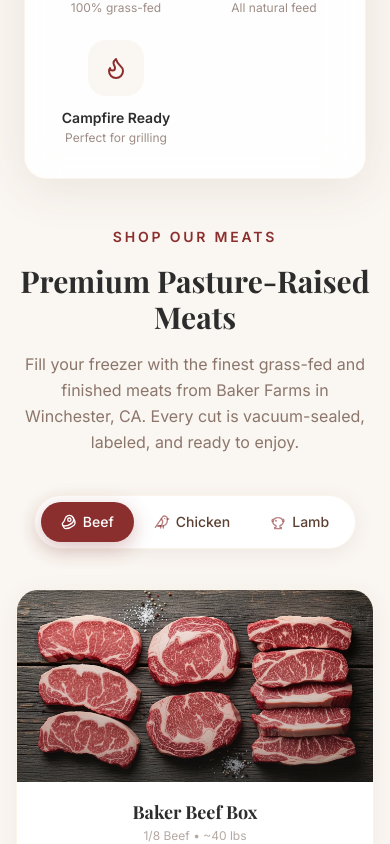
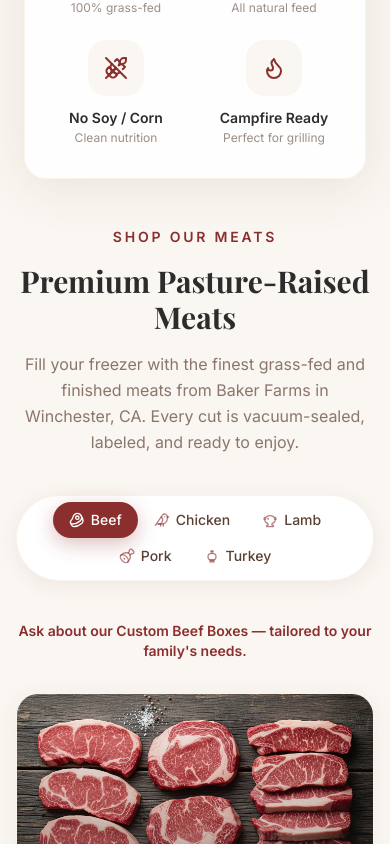
Before and after one commit to tdmgmrkt-arch/baker-farms, a Next.js app: page / in a window 390 px wide. Shown: the part 780-1624 px from the top of the page. Built offline with nearby package versions, Linux system fonts and the light colour scheme.

Commit message:
updates list

```diff
--- a/src/components/About.tsx
+++ b/src/components/About.tsx
@@ -4,9 +4,9 @@ import { motion } from "framer-motion";
 import { Check } from "lucide-react";
 
 const highlights = [
-  "Family-owned and operated for over 35 years",
+  "Family owned and operated for years",
   "100% grass-fed and pasture-raised livestock",
-  "No antibiotics, hormones, or GMO feed",
+  "No antibiotics, hormones, soy, corn, or GMO feed",
   "Sustainable and regenerative farming practices",
 ];
 
@@ -61,8 +61,8 @@ export default function About() {
               transition={{ delay: 0.5, type: "spring" }}
               className="absolute -bottom-6 right-2 sm:-right-4 lg:-right-8 bg-barn-red text-white rounded-2xl p-4 sm:p-5 shadow-[0_12px_35px_rgba(139,46,46,0.3)]"
             >
-              <span className="font-serif text-3xl font-bold block">35+</span>
-              <span className="text-sm text-white/80">Years of Trust</span>
+              <span className="font-serif text-2xl font-bold block leading-tight">Family</span>
+              <span className="text-sm text-white/80">Owned</span>
             </motion.div>
           </motion.div>
 
@@ -81,14 +81,19 @@ export default function About() {
               <span className="text-barn-red italic">Rooted in Care</span>
             </h2>
             <p className="text-warm-brown/70 text-base sm:text-lg leading-relaxed mb-5 sm:mb-6">
-              For three generations, Baker Farms has been raising livestock the
-              way nature intended — on open pastures, under blue skies, and with
-              an unwavering commitment to quality.
+              For years, Baker Farms has been raising livestock the way nature
+              intended — on open pastures, under blue skies, and with an
+              unwavering commitment to quality.
             </p>
-            <p className="text-warm-brown/70 text-sm sm:text-base leading-relaxed mb-8 sm:mb-10">
+            <p className="text-warm-brown/70 text-sm sm:text-base leading-relaxed mb-4 sm:mb-5">
               We believe that the best meat comes from animals that live the best
               lives. That&apos;s why every cut we offer is pasture-raised, free
               from antibiotics and hormones, and dry-aged for peak flavor.
+            </p>
+            <p className="text-warm-brown/70 text-sm sm:text-base leading-relaxed mb-8 sm:mb-10">
+              Our meats come from Baker Farms along with like-minded farm and
+              ranch partners who share our values and standards — ensuring the
+              same premium quality in every cut, every time.
             </p>
 
             {/* Highlights */}
--- a/src/components/CTA.tsx
+++ b/src/components/CTA.tsx
@@ -12,7 +12,9 @@ const interestOptions = [
   { value: "beef", label: "Beef Shares" },
   { value: "chicken", label: "Chicken" },
   { value: "lamb", label: "Lamb" },
-  { value: "bundles", label: "Family Bundles" },
+  { value: "pork", label: "Pork (Seasonal)" },
+  { value: "turkey", label: "Turkey (Seasonal)" },
+  { value: "custom", label: "Custom Beef Boxes" },
   { value: "wholesale", label: "Wholesale" },
 ];
 
@@ -20,12 +22,12 @@ const contactDetails = [
   {
     icon: Phone,
     label: "Phone",
-    value: "(951) 555-BEEF",
+    value: "(951) 348-0235",
   },
   {
     icon: Mail,
     label: "Email",
-    value: "hello@bakerfarms.com",
+    value: "bakermeatco@gmail.com",
   },
   {
     icon: MapPin,
--- a/src/components/FeaturesBar.tsx
+++ b/src/components/FeaturesBar.tsx
@@ -1,7 +1,7 @@
 "use client";
 
 import { motion } from "framer-motion";
-import { Leaf, Heart, Sun, ShieldCheck, Flame } from "lucide-react";
+import { Leaf, Heart, Sun, ShieldCheck, Flame, WheatOff } from "lucide-react";
 
 const features = [
   {
@@ -25,6 +25,11 @@ const features = [
     desc: "All natural feed",
   },
   {
+    icon: WheatOff,
+    title: "No Soy / Corn",
+    desc: "Clean nutrition",
+  },
+  {
     icon: Flame,
     title: "Campfire Ready",
     desc: "Perfect for grilling",
@@ -42,7 +47,7 @@ export default function FeaturesBar() {
           transition={{ duration: 0.7 }}
           className="bg-white/90 backdrop-blur-lg rounded-3xl shadow-[0_8px_50px_rgba(92,64,51,0.1)] border border-golden/10 px-6 py-8 lg:px-10 lg:py-10"
         >
-          <div className="grid grid-cols-2 sm:grid-cols-3 lg:grid-cols-5 gap-6 lg:gap-4">
+          <div className="grid grid-cols-2 sm:grid-cols-3 lg:grid-cols-6 gap-6 lg:gap-4">
             {features.map((feature, i) => (
               <motion.div
                 key={feature.title}
--- a/src/components/Footer.tsx
+++ b/src/components/Footer.tsx
@@ -7,8 +7,6 @@ import Link from "next/link";
 import {
   Facebook,
   Instagram,
-  Twitter,
-  Youtube,
   ArrowRight,
   CreditCard,
   Lock,
@@ -30,10 +28,8 @@ const customerService = [
 ];
 
 const socials = [
-  { icon: Facebook, href: "#", label: "Facebook" },
-  { icon: Instagram, href: "#", label: "Instagram" },
-  { icon: Twitter, href: "#", label: "Twitter" },
-  { icon: Youtube, href: "#", label: "YouTube" },
+  { icon: Facebook, href: "https://www.facebook.com/bakermeatco", label: "Facebook" },
+  { icon: Instagram, href: "https://www.instagram.com/bakermeatco", label: "Instagram" },
 ];
 
 function FooterAccordion({
@@ -140,9 +136,9 @@ export default function Footer() {
               />
             </div>
             <p className="text-white/45 text-sm leading-relaxed max-w-xs mb-8">
-              Family-owned and operated for over 35 years in Winchester,
-              California. Ethically raised, pasture-to-plate premium meats
-              delivered with care and integrity.
+              Family owned and operated in Winchester, California. Premium
+              pasture-raised meats from our farms to your table — delivered
+              with care and integrity.
             </p>
             <div className="flex items-center gap-3">
               {socials.map((social) => (
--- a/src/components/Hero.tsx
+++ b/src/components/Hero.tsx
@@ -44,7 +44,7 @@ export default function Hero() {
           >
             <div className="h-px w-12 bg-golden" />
             <span className="text-golden-light text-sm font-semibold uppercase tracking-[0.25em]">
-              Family-Owned Since 1987
+              Family Owned &amp; Operated
             </span>
           </motion.div>
 
@@ -67,7 +67,7 @@ export default function Hero() {
             className="text-white/80 text-[0.938rem] sm:text-base lg:text-lg leading-relaxed max-w-lg mb-7 sm:mb-10 font-light drop-shadow-[0_1px_4px_rgba(0,0,0,0.4)]"
           >
             Each animal is humanely processed. Delivered fresh from our
-            family farm to your table with care and integrity.
+            farms to your table with care and integrity.
           </motion.p>
 
           {/* CTAs */}
@@ -128,19 +128,19 @@ export default function Hero() {
         <div className="w-px h-16 bg-white/20" />
         <div className="flex flex-col items-center gap-1">
           <span className="font-serif text-3xl font-bold text-golden-light">
-            35+
+            100%
           </span>
           <span className="text-white/50 text-xs uppercase tracking-wider">
-            Years
+            Grass-Fed
           </span>
         </div>
         <div className="w-px h-8 bg-white/20" />
         <div className="flex flex-col items-center gap-1">
           <span className="font-serif text-3xl font-bold text-golden-light">
-            100%
+            Family
           </span>
           <span className="text-white/50 text-xs uppercase tracking-wider">
-            Grass-Fed
+            Owned
           </span>
         </div>
         <div className="w-px h-16 bg-white/20" />
--- a/src/components/Products.tsx
+++ b/src/components/Products.tsx
@@ -2,9 +2,9 @@
 
 import { useState } from "react";
 import { motion, AnimatePresence } from "framer-motion";
-import { Check, MapPin, Truck, Snowflake, Beef, Bird, type LucideIcon } from "lucide-react";
+import { Check, MapPin, Truck, Snowflake, Beef, Bird, Ham, type LucideIcon } from "lucide-react";
 
-type Category = "Beef" | "Chicken" | "Lamb";
+type Category = "Beef" | "Chicken" | "Lamb" | "Pork" | "Turkey";
 
 const LambIcon = ({ className }: { className?: string }) => (
   <svg xmlns="http://www.w3.org/2000/svg" viewBox="0 0 24 24" fill="none" stroke="currentColor" strokeWidth="2" strokeLinecap="round" strokeLinejoin="round" className={className}>
@@ -16,10 +16,22 @@ const LambIcon = ({ className }: { className?: string }) => (
   </svg>
 );
 
-const categories: { label: Category; icon: LucideIcon | typeof LambIcon }[] = [
+const TurkeyIcon = ({ className }: { className?: string }) => (
+  <svg xmlns="http://www.w3.org/2000/svg" viewBox="0 0 24 24" fill="none" stroke="currentColor" strokeWidth="2" strokeLinecap="round" strokeLinejoin="round" className={className}>
+    <path d="M12 18c-3.3 0-6-2-6-5s2.7-5 6-5 6 2 6 5-2.7 5-6 5Z" />
+    <path d="M12 8V5" />
+    <path d="M10 5.5c0-.8.9-1.5 2-1.5s2 .7 2 1.5" />
+    <path d="M9 18v2.5c0 .3.2.5.5.5h1c.3 0 .5-.2.5-.5V18" />
+    <path d="M13 18v2.5c0 .3.2.5.5.5h1c.3 0 .5-.2.5-.5V18" />
+  </svg>
+);
+
+const categories: { label: Category; icon: LucideIcon | typeof LambIcon | typeof TurkeyIcon }[] = [
   { label: "Beef", icon: Beef },
   { label: "Chicken", icon: Bird },
   { label: "Lamb", icon: LambIcon },
+  { label: "Pork", icon: Ham },
+  { label: "Turkey", icon: TurkeyIcon },
 ];
 
 const categoryDescriptions: Record<Category, string | null> = {
@@ -27,6 +39,8 @@ const categoryDescriptions: Record<Category, string | null> = {
   Chicken:
     'Humanely raised premium all-natural chicken — no hormones, antibiotics, soy or corn. All cuts are vacuum-sealed and labeled. <strong>Local pickup only.</strong>',
   Lamb: 'Humanely raised with no hormones, antibiotics, soy or corn. All cuts are vacuum-sealed and labeled. <strong>Local pickup only.</strong>',
+  Pork: 'seasonal',
+  Turkey: 'seasonal',
 };
 
 interface Product {
@@ -43,12 +57,13 @@ interface Product {
   category: Category;
   image: string;
   paymentLink: string;
+  note?: string;
 }
 
 const products: Product[] = [
   // ── Beef ──
   {
-    name: "Baker Beef Box",
+    name: "The Beef Box",
     subtitle: "1/8 Beef",
     weight: "~40 lbs",
     price: "$825",
@@ -76,7 +91,7 @@ const products: Product[] = [
     name: "1/4 Beef",
     subtitle: "Quarter Share",
     weight: "~80 lbs",
-    price: "$1,450",
+    price: "$1,499",
     deposit: "50% deposit to reserve",
     description:
       "Great for couples and smaller families who want a great variety of beef to last several months.",
@@ -100,35 +115,31 @@ const products: Product[] = [
   {
     name: "1/2 Beef",
     subtitle: "Half Share",
-    weight: "~160 lbs",
-    price: "$2,750",
+    weight: "180–220 lbs",
+    price: "$2,999",
     deposit: "50% deposit to reserve",
     description:
       "Ideal for medium to large sized families who do a lot of cooking and want bulk savings.",
-    freezerSpace: "5-7 cubic feet",
-    shipping: "shipping",
+    freezerSpace: "7-10 cubic feet",
+    shipping: "pickup",
     popular: true,
     included: [
-      "6 packages Cube Steak or 5 packages Carne Asada",
-      "Sirloin Steaks (5 packages, 2 per package)",
-      "Ribeye Steaks (5 packages, 2 per package)",
-      "New York Strip Steaks (5 packages, 2 per package)",
-      "Filet Steaks (3 packages, 2 per package)",
-      "Rump Roast",
-      "6 Chuck Roasts",
-      "2 Sirloin Tip Roasts",
-      "5 packages Beef for Stew (1 lb each)",
-      "60–80 lbs Ground Beef (1 lb packages)",
+      "All primary cuts as steaks",
+      "All roasts included",
+      "All ground beef",
+      "Organs included",
+      "Bones cut into small sections for soup and stock",
     ],
     category: "Beef",
     image: "/images/meats.webp",
     paymentLink: "https://buy.stripe.com/test_6oU00j1h3e3tbu2eYw9EI06",
+    note: "Ask us about custom cuts",
   },
   {
     name: "Whole Beef",
     subtitle: "Full Share",
-    weight: "~360 lbs",
-    price: "$5,000",
+    weight: "360–400 lbs",
+    price: "$5,999",
     deposit: "50% deposit to reserve",
     description:
       "Best value for group splits or long-term freezer stocking. Splitting allows you to get even more meat for the money.",
@@ -144,13 +155,14 @@ const products: Product[] = [
     category: "Beef",
     image: "/images/steaks4.webp",
     paymentLink: "https://buy.stripe.com/test_bJe5kD3pbbVl2XwaIg9EI07",
+    note: "Ask us about custom cuts",
   },
   // ── Chicken ──
   {
-    name: "Baker Bird Box",
+    name: "The Bird Box",
     subtitle: "Premium Chicken",
     weight: "~40 lbs",
-    price: "$189",
+    price: "$199",
     deposit: "50% deposit to reserve",
     description:
       "Perfect for people who want monthly chicken without the big freezer commitment. Humanely raised premium all-natural chicken with no hormones, antibiotics, soy or corn.",
@@ -166,50 +178,22 @@ const products: Product[] = [
   },
   // ── Lamb ──
   {
-    name: "1/2 Lamb",
-    subtitle: "Half Share",
-    weight: "~25 lbs",
-    price: "$375",
+    name: "Ground Lamb",
+    subtitle: "Premium Ground",
+    weight: "~20 lbs",
+    price: "$199",
     deposit: "50% deposit to reserve",
     description:
-      "Perfect for couples and small families with a variety of premium cuts.",
-    freezerSpace: "~1 cubic foot",
+      "Premium pasture-raised ground lamb, perfect for burgers, meatballs, kebabs, and more. Vacuum-sealed in convenient packages.",
+    freezerSpace: "1-2 cubic feet",
     shipping: "pickup",
     included: [
-      "Ground Lamb",
-      "Leg of Lamb",
-      "Lamb Chops",
-      "Loin Chops",
-      "Lamb Rack",
-      "Roasts",
-      "Shank & More",
+      "Approx. 20 lbs Ground Lamb",
+      "Vacuum-sealed & labeled",
     ],
     category: "Lamb",
     image: "/images/lamb1.webp",
     paymentLink: "https://buy.stripe.com/test_3cI3cv1h3aRh41A5nW9EI01",
-  },
-  {
-    name: "Whole Lamb",
-    subtitle: "Full Share",
-    weight: "~50 lbs",
-    price: "$700",
-    deposit: "50% deposit to reserve",
-    description:
-      "Ideal for bigger families or meal preppers who want premium meat on hand.",
-    freezerSpace: "~2 cubic feet",
-    shipping: "pickup",
-    included: [
-      "Ground Lamb",
-      "Leg of Lamb",
-      "Lamb Chops",
-      "Loin Chops",
-      "Lamb Rack",
-      "Roasts",
-      "Shanks & More",
-    ],
-    category: "Lamb",
-    image: "/images/lamb2.webp",
-    paymentLink: "https://buy.stripe.com/test_cNi5kDgbX5wXdCa4jS9EI08",
   },
 ];
 
@@ -219,6 +203,7 @@ export default function Products() {
     (p) => p.category === activeCategory
   );
   const description = categoryDescriptions[activeCategory];
+  const isSeasonal = description === "seasonal";
 
   return (
     <section id="products" className="py-12 sm:py-16 lg:py-20 bg-cream">
@@ -252,15 +237,14 @@ export default function Products() {
           transition={{ duration: 0.5, delay: 0.2 }}
           className="flex justify-center mb-10"
         >
-          <div className="inline-flex bg-white rounded-full p-1.5 shadow-[0_4px_20px_rgba(92,64,51,0.08)] border border-golden/10">
+          <div className="inline-flex flex-wrap justify-center bg-white rounded-full p-1.5 shadow-[0_4px_20px_rgba(92,64,51,0.08)] border border-golden/10">
             {categories.map((cat) => (
               <button
                 key={cat.label}
                 onClick={() => {
                   setActiveCategory(cat.label);
-
                 }}
-                className={`px-5 py-2.5 sm:px-8 sm:py-3 rounded-full text-sm font-medium transition-all duration-300 flex items-center gap-1.5 sm:gap-2 ${
+                className={`px-4 py-2 sm:px-7 sm:py-3 rounded-full text-sm font-medium transition-all duration-300 flex items-center gap-1.5 sm:gap-2 ${
                   activeCategory === cat.label
                     ? "bg-barn-red text-white shadow-[0_6px_20px_rgba(139,46,46,0.3)]"
                     : "text-warm-brown hover:text-charcoal hover:bg-cream-dark/50"
@@ -275,7 +259,7 @@ export default function Products() {
 
         {/* Category Description (Chicken & Lamb) */}
         <AnimatePresence mode="wait">
-          {description && (
+          {description && !isSeasonal && (
             <motion.p
               key={activeCategory + "-desc"}
               initial={{ opacity: 0, y: 10 }}
@@ -288,7 +272,60 @@ export default function Products() {
           )}
         </AnimatePresence>
 
+        {/* Seasonal Message (Pork & Turkey) */}
+        <AnimatePresence mode="wait">
+          {isSeasonal && (
+            <motion.div
+              key={activeCategory + "-seasonal"}
+              initial={{ opacity: 0, y: 20 }}
+              animate={{ opacity: 1, y: 0 }}
+              exit={{ opacity: 0, y: -20 }}
+              transition={{ duration: 0.4 }}
+              className="max-w-lg mx-auto text-center py-16"
+            >
+              <div className="w-20 h-20 rounded-full bg-barn-red/10 flex items-center justify-center mx-auto mb-6">
+                {activeCategory === "Pork" ? (
+                  <Ham className="w-9 h-9 text-barn-red" />
+                ) : (
+                  <TurkeyIcon className="w-9 h-9 text-barn-red" />
+                )}
+              </div>
+              <h3 className="font-serif text-2xl sm:text-3xl font-bold text-charcoal mb-4">
+                Seasonal {activeCategory}
+              </h3>
+              <p className="text-warm-brown/70 text-base sm:text-lg leading-relaxed mb-6">
+                Ask us about our seasonal, locally and pasture-raised{" "}
+                <span className="text-barn-red font-semibold">{activeCategory}</span>.
+                Raised with the same standards — no hormones, antibiotics, soy, or corn.
+              </p>
+              <a
+                href="/#order"
+                className="inline-flex items-center gap-2 bg-barn-red text-white px-8 py-3.5 rounded-full text-sm font-bold tracking-wide transition-all duration-300 hover:bg-barn-red-dark hover:shadow-[0_8px_25px_rgba(139,46,46,0.35)]"
+              >
+                Contact Us to Inquire
+              </a>
+            </motion.div>
+          )}
+        </AnimatePresence>
+
+        {/* Beef Section Note */}
+        <AnimatePresence mode="wait">
+          {activeCategory === "Beef" && (
+            <motion.p
+              key="beef-custom-note"
+              initial={{ opacity: 0, y: 10 }}
+              animate={{ opacity: 1, y: 0 }}
+              exit={{ opacity: 0, y: -10 }}
+              transition={{ duration: 0.3 }}
+              className="text-center text-barn-red font-semibold text-sm mb-8"
+            >
+              Ask about our Custom Beef Boxes — tailored to your family&apos;s needs.
+            </motion.p>
+          )}
+        </AnimatePresence>
+
         {/* Product Cards Grid */}
+        {!isSeasonal && (
           <AnimatePresence mode="wait">
             <motion.div
               key={activeCategory}
@@ -331,7 +368,7 @@ export default function Products() {
                       className="absolute inset-0 bg-cover bg-center transition-transform duration-700 group-hover:scale-110"
                       style={{ backgroundImage: `url('${product.image}')` }}
                     />
-                  <div className="absolute inset-0 bg-gradient-to-t from-charcoal/30 to-transparent" />
+                    <div className="absolute inset-0 bg-linear-to-t from-charcoal/30 to-transparent" />
                   </div>
 
                   {/* Content */}
@@ -378,7 +415,7 @@ export default function Products() {
                           <>
                             <Truck className="w-3 h-3 text-golden" />
                             <span className="text-golden text-[11px] font-medium">
-                            Shipping Available
+                              Pickup or Shipped to Door
                             </span>
                           </>
                         ) : (
@@ -391,6 +428,13 @@ export default function Products() {
                         )}
                       </div>
                     </div>
+
+                    {/* Note (custom cuts etc.) */}
+                    {product.note && (
+                      <p className="text-barn-red text-[11px] font-semibold text-center mb-3 italic">
+                        {product.note}
+                      </p>
+                    )}
 
                     {/* Divider */}
                     <div className="h-px bg-golden/10 mb-4" />
@@ -433,8 +477,10 @@ export default function Products() {
               ))}
             </motion.div>
           </AnimatePresence>
+        )}
 
         {/* Disclaimer */}
+        {!isSeasonal && (
           <motion.div
             initial={{ opacity: 0 }}
             whileInView={{ opacity: 1 }}
@@ -449,10 +495,11 @@ export default function Products() {
               Final weight and pricing confirmed at processing.
             </p>
             <p className="text-warm-brown/40 text-xs">
-            The Baker Beef Box, 1/4 and 1/2 shares can be shipped. Whole share
-            is local pickup only in Winchester, CA.
+              The Beef Box and 1/4 shares can be picked up locally or shipped.
+              1/2 and Whole shares are local pickup only in Winchester, CA.
             </p>
           </motion.div>
+        )}
       </div>
     </section>
   );
```
Lines whose indentation alone changed are shown as unchanged.
